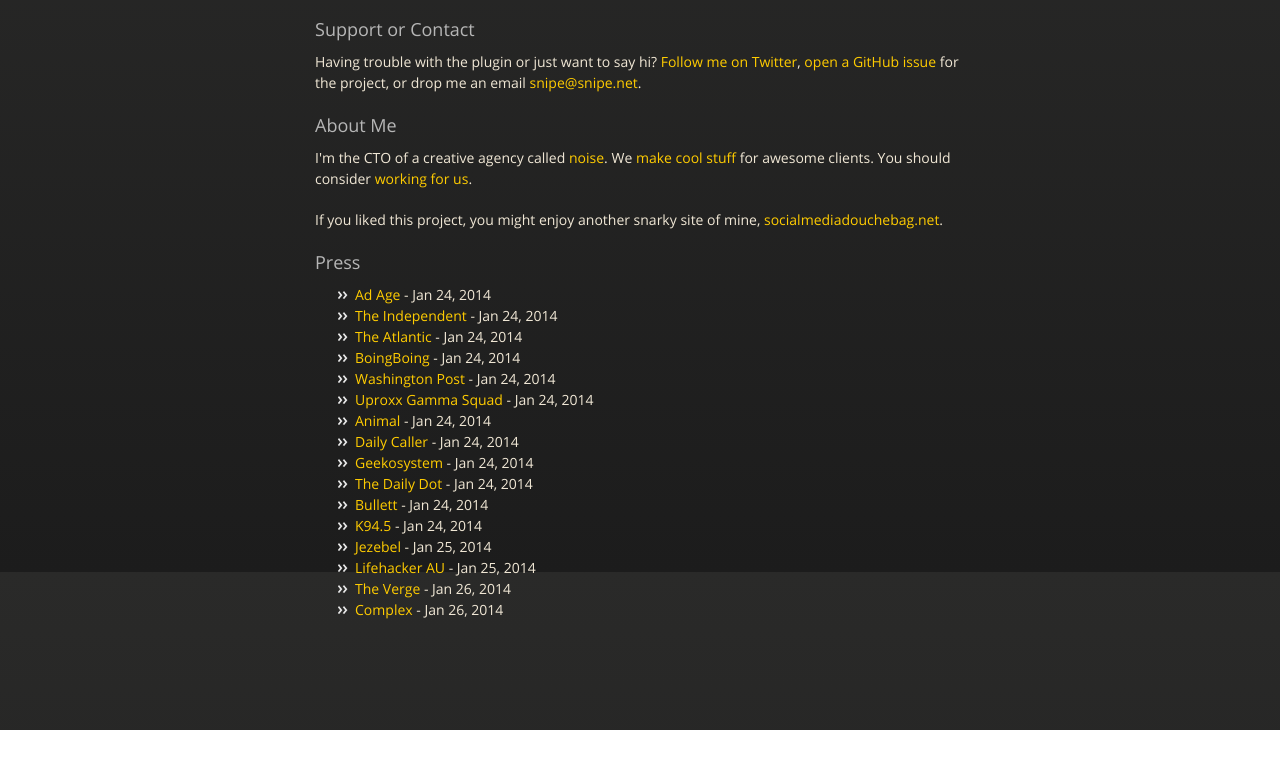
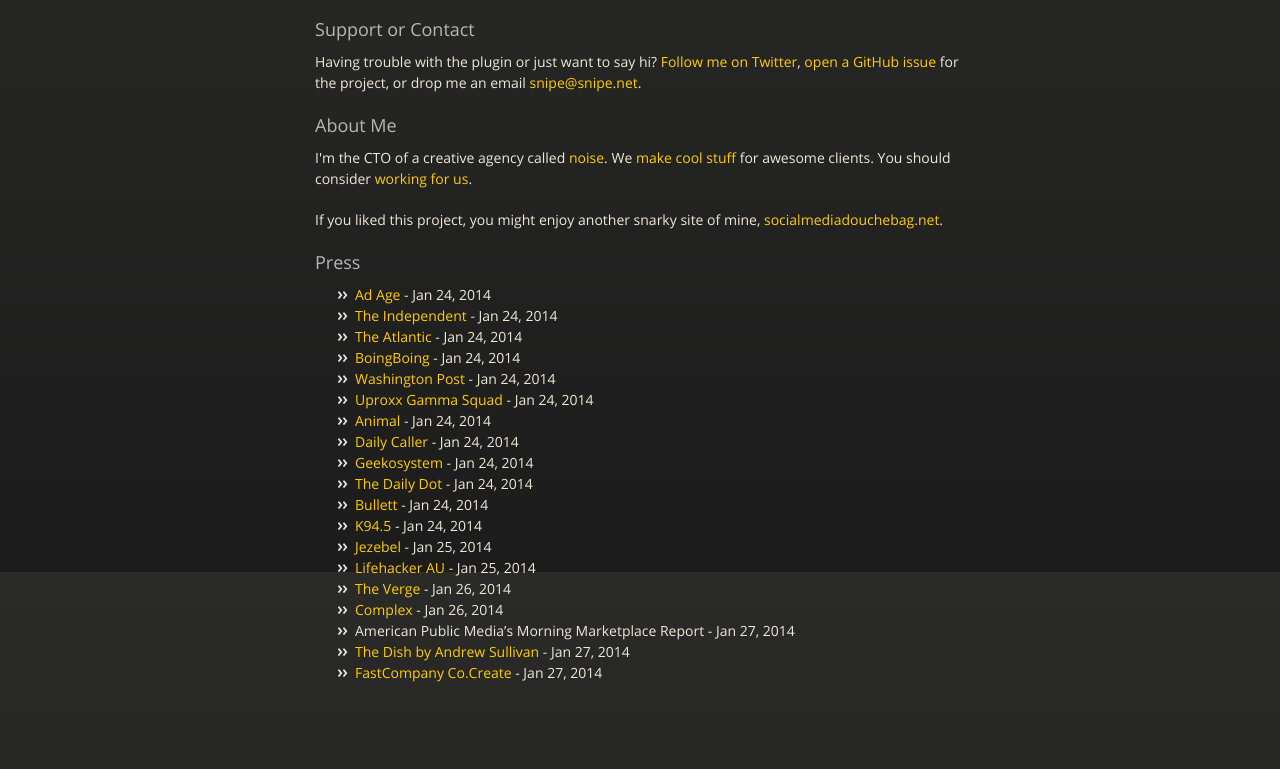
Before and after one commit to snipe/downworthy, a plain HTML site: page index.html in a window 1280 px wide. Shown: the part 5028-5797 px from the top of the page. Before the commit the page ends 5758 px from the top, so only its background shows below. Drawn offline with nearby package versions, Linux system fonts and the light colour scheme.

Commit message:
More links

```diff
--- a/index.html
+++ b/index.html
@@ -202,6 +202,11 @@
 	<li><a href="http://www.lifehacker.com.au/2014/01/see-more-honest-headlines-with-downworthy-for-chrome/">Lifehacker AU</a> - Jan 25, 2014 </li>
 	<li><a href="http://www.theverge.com/2014/1/26/5345588/downworthy-plug-in-kills-viral-headlines-with-snark">The Verge</a> - Jan 26, 2014</li>
 	<li><a href="http://www.complex.com/tech/2014/01/downworthy-plugin-makes-upworthy-headlines-better">Complex</a> - Jan 26, 2014</li>
+	<li>American Public Media’s Morning Marketplace Report - Jan 27, 2014</li>
+	<li><a href="http://dish.andrewsullivan.com/2014/01/27/explaining-upworthy/">The Dish by Andrew Sullivan</a> - Jan 27, 2014</li>
+	<li><a href="http://www.fastcocreate.com/3025519/install-this-un-upworthy-plug-in-what-happens-next-will-make-your-face-melt-and-your-kidneys">FastCompany Co.Create</a> - Jan 27, 2014</li>
+
+
 </ul>
 
 
```
Lines whose indentation alone changed are shown as unchanged.
